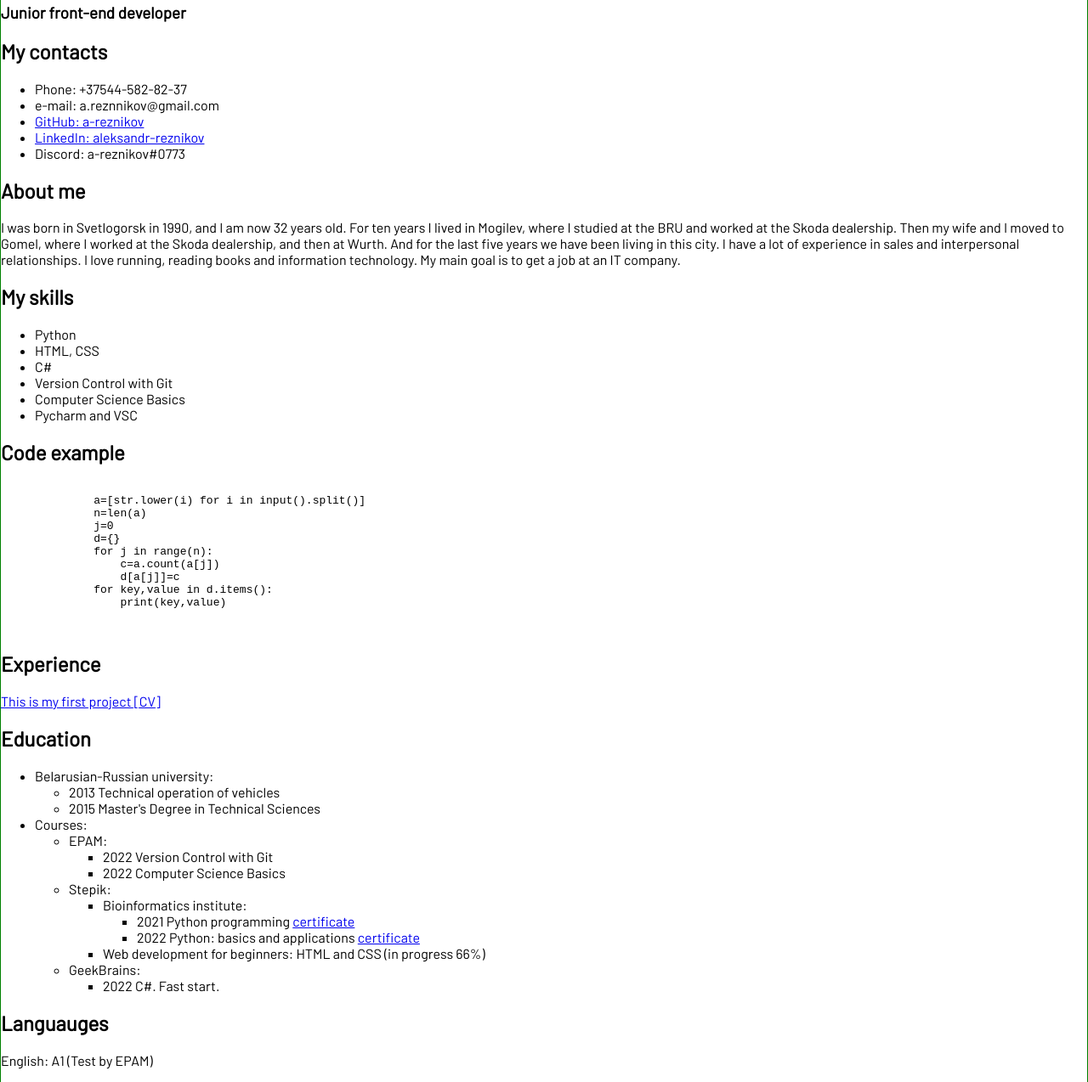
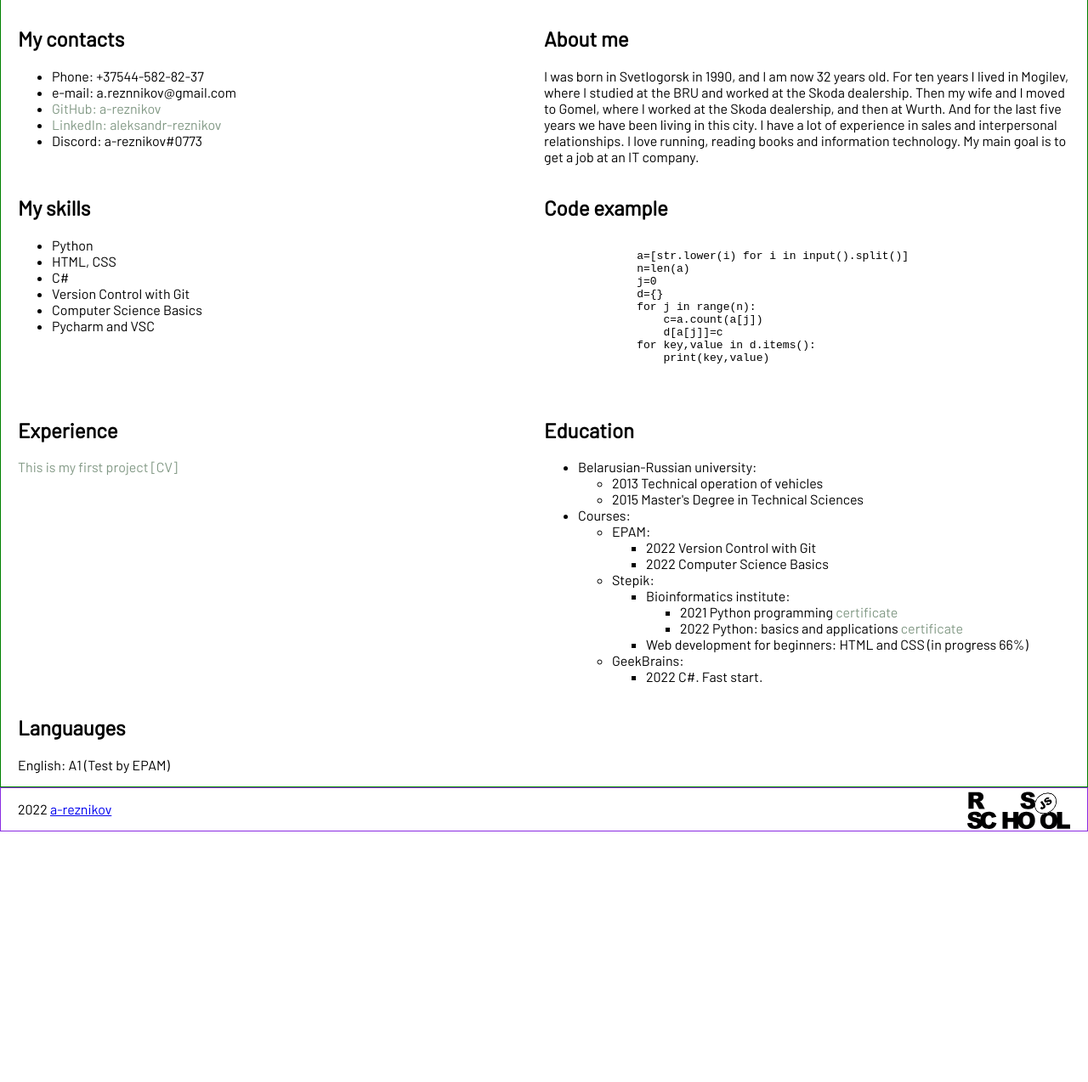
Before and after one commit to a-reznikov/rsschool-cv, a plain HTML site: page index.html in a window 1280 px wide. Shown: the part 331-1605 px from the top of the page at 85% size. After the commit the page ends 1310 px from the top, so only its background shows below. Drawn offline with Linux system fonts and the light colour scheme.

Commit message:
feat: add link to rs and change profile

```diff
--- a/index.html
+++ b/index.html
@@ -79,7 +79,7 @@
         </section>
         <section class="section" id="experience">
           <h2 class="section-title">Experience</h2>
-          <p><a href="https://a-reznikov.github.io/rsschool-cv">This is my first project [CV]</a></p>
+          <p><a href="https://a-reznikov.github.io/rsschool-cv" class="web-link">This is my first project [CV]</a></p>
         </section>
         <section class="section" id="education">
           <h2 class="section-title">Education</h2>
@@ -100,8 +100,8 @@
                   <ul class="section-list">
                     <li class="section-item stepik">Bioinformatics institute:</li>
                       <ul class="section-list">
-                        <li class="section-item bio">2021 Python programming <a href="https://stepik.org/cert/1034363">certificate</a></li>
-                        <li class="section-item bio">2022 Python: basics and applications <a href="https://stepik.org/cert/1500134">certificate</a></li>
+                        <li class="section-item bio">2021 Python programming <a href="https://stepik.org/cert/1034363" class="web-link">certificate</a></li>
+                        <li class="section-item bio">2022 Python: basics and applications <a href="https://stepik.org/cert/1500134" class="web-link">certificate</a></li>
                       </ul>
                     <li class="section-item stepik">Web development for beginners: HTML and CSS (in progress 66%)</li>
                   </ul>
@@ -119,7 +119,11 @@
       </div>
     </main>
     <footer class="footer">
-      <div class="container footer-containe">
+      <div class="container footer-container">
+        <div>2022
+          <a href="https://github.com/a-reznikov" class="git-footer">a-reznikov</a>
+        </div>
+        <a href="https://rs.school/js/" class="rss-link"></a>
       </div>
     </footer>
   </body>
--- a/style.css
+++ b/style.css
@@ -16,9 +16,38 @@ body {
   font-family: 'Barlow', sans-serif;
 }
 
+.main-container {
+  display: flex;
+  flex-wrap: wrap;
+}
+
+.section {
+  width: 50%;
+}
+
+@media (max-width: 768px) {
+  .section {
+    width: 100%;
+  }
+}
+
+.section-profile {
+  display: flex;
+  justify-content: space-around;
+  width: 100%;
+  padding: 40px 400px 40px 30px;
+}
+
+.profile-avatar {
+  width: 200px;
+  height: 200px;
+  border-radius: 50%;
+}
+
 .container {
   max-width: 1440px;
   margin: 0 auto;
+  padding: 0 20px;
 }
 
 .nav-list {
@@ -45,6 +74,15 @@ body {
   color: #0e0e0e;
 }
 
+.web-link {
+  color: #829985;
+  text-decoration: none;
+  transition: color 0.5s;
+}
+.web-link:hover {
+  color: #4d2323;
+}
+
 header {
   border: 1px solid red;
 }
@@ -57,8 +95,22 @@ footer {
   border: 1px solid blueviolet;
 }
 
-.profile-avatar {
-  width: 200px;
-  height: 200px;
-  border-radius: 50%;
+.footer-container {
+    display: flex;
+    justify-content: space-between;
+    align-items: center;
+    margin: 0 auto;
+    color: #000000;
 }
+
+.git-footer {
+  line-height: 50px;
+}
+
+.rss-link {
+  width: 121px;
+  height: 45px;
+  background-image: url(assets/img/rs_school_js.svg);
+  background-size: contain;
+  background-repeat: no-repeat;
+}
```
Also changed, not shown: assets/img/rs_school_js.svg (added).
